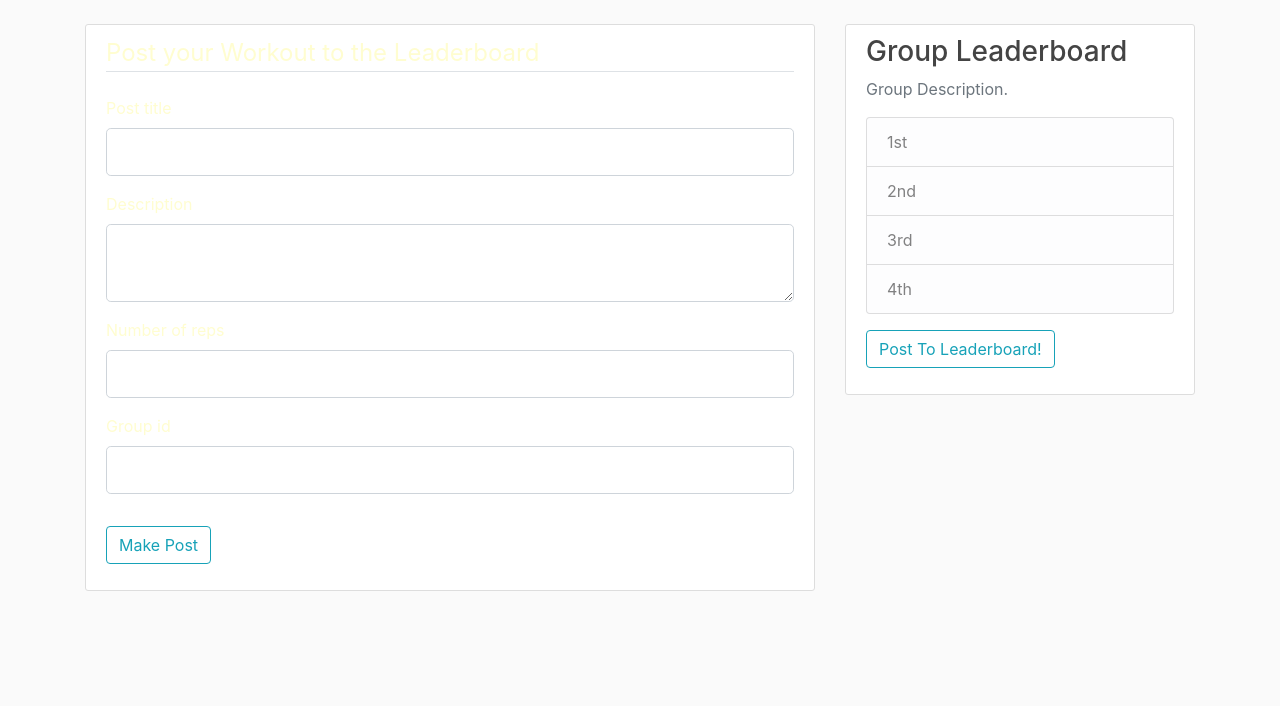
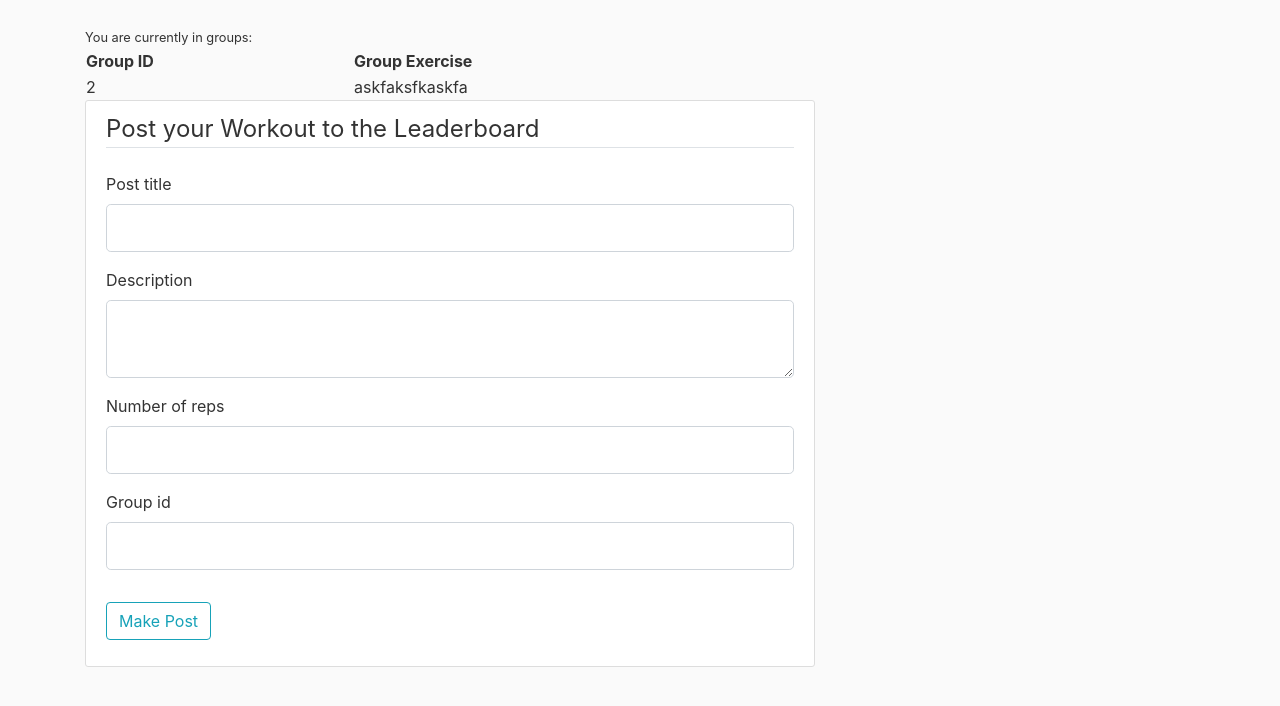
Before and after one commit to uniTeam21/exercisewebapp, a Flask app: page /leaderboard in a window 1280 px wide. Shown: the part 56-762 px from the top of the page. Run offline with Flask 2, Linux system fonts and the light colour scheme; a user stored in the database is signed in; data comes from the database, SQL or seed files in the repository; some libraries are stand-ins or nearby versions.

Commit message:
Add files via upload
9/4/21 voting system working, still needs cleaning up and designed better.

```diff
--- a/teamproject21/exercisewebapp/__init__.py
+++ b/teamproject21/exercisewebapp/__init__.py
@@ -4,6 +4,7 @@ from flask_bcrypt import Bcrypt
 from flask_login import LoginManager
 
 app = Flask(__name__)
+app.jinja_env.add_extension('jinja2.ext.loopcontrols')
 app.config['SECRET_KEY'] = '5791628bb0b13ce0c676dfde280ba245'
 app.config['SQLALCHEMY_DATABASE_URI'] = 'sqlite:///site.db'
 db = SQLAlchemy(app)
--- a/teamproject21/exercisewebapp/forms.py
+++ b/teamproject21/exercisewebapp/forms.py
@@ -1,5 +1,5 @@
 from flask_wtf import FlaskForm
-from wtforms import StringField, PasswordField, SubmitField, BooleanField, TextAreaField, IntegerField
+from wtforms import StringField, PasswordField, SubmitField, BooleanField, TextAreaField, IntegerField, HiddenField
 from wtforms.validators import DataRequired, Length, Email, EqualTo, ValidationError
 from exercisewebapp.models import User
 
@@ -48,3 +48,8 @@ class PostForm(FlaskForm):
     reps = IntegerField('Number of reps', validators=[DataRequired()])
     group_id = IntegerField('Group id', validators=[DataRequired()])
     submit = SubmitField('Make Post')
+
+class VoteForm(FlaskForm):
+    upvote = SubmitField('Upvote')
+    downvote = SubmitField('Downvote')
+    myhiddenid = HiddenField()
--- a/teamproject21/exercisewebapp/routes.py
+++ b/teamproject21/exercisewebapp/routes.py
@@ -1,28 +1,109 @@
 from flask import render_template, url_for, flash, redirect, request, session
 from exercisewebapp import app, db, bcrypt
-from exercisewebapp.forms import RegistrationForm, LoginForm, GroupCreateForm, PostForm
-from exercisewebapp.models import User, Post, Group
+from exercisewebapp.forms import RegistrationForm, LoginForm, GroupCreateForm, PostForm, VoteForm
+from exercisewebapp.models import User, Post, Group, Postvote
 from flask_login import login_user, current_user, logout_user, login_required
 from sqlalchemy import desc
 import pandas as pd
 
 
+##TODO: create seperate file to store non route functions and import them in
+##TODO: Leaderboard duplicates value if two posts with same number of reps exists (FIX IT)
+##TODO: maybe change home to be like first in first out post, so one post at a time people have to vote to see the next
+##TODO: put current users groups in the side bar on post to leaderboard and my groups
 
 
 
-@app.route("/")
-@app.route("/home", methods=['GET'])
+
+# @app.route("/")
+@app.route("/home", methods=['GET', 'POST'])
 def home():
-    data = db.session.query(Post, User).join(User).all()
-    #to show latest posts at the top
-    data.reverse()
-    #posts1 = Post.query.order_by(Post.date_posted).all()
-    return render_template('homefeed.html', posts=data)
+    if current_user.is_authenticated:
+        ##TODO:user this for my posts page --  data = db.session.query(Post, User, Postvote).join(User).join(Postvote).filter(User.id == current_user.id).all()
+        groups = []
+        print(Post.query.all())
+        user = db.session.query(User).filter(User.id == current_user.id).one()
+        for group in user.groups:
+            groups.append(group.id)
+
+        data = db.session.query(Post, User, Postvote).join(User).join(Postvote).filter(Post.group_id.in_(groups)).all()
+        #to show latest posts at the top
+        data.reverse()
+        form = VoteForm()
+
+        x = True
+
+        if form.validate_on_submit():
+
+            postvoteid = int(form.myhiddenid.data)
+
+            if form.upvote.data:
+                print('upvote')
+
+                postvote = db.session.query(Postvote).filter(Postvote.id == postvoteid).one()
+
+
+                for user in postvote.users_voted:
+                    if user.id == current_user.id:
+                        x = False
+                if x:
+                    postvote.upvote_number = int(postvote.upvote_number) + 1
+                    postvote.total_votes = int(postvote.total_votes) + 1
+                    postvote.users_voted.append(current_user)
+                    db.session.commit()
+                else:
+                    flash('You have already voted in that post!')
+                print(f'Upvotes: {postvote.upvote_number}')
+                print(f'Downvotes: {postvote.downvote_number}')
+
+
+            elif form.downvote.data:
+                print('downvote')
+
+
+
+                postvote = db.session.query(Postvote).filter(Postvote.id == postvoteid).one()
+
+
+                for user in postvote.users_voted:
+                    if user.id == current_user.id:
+                        x = False
+                if x:
+                    postvote.downvote_number = int(postvote.downvote_number) + 1
+                    postvote.total_votes = int(postvote.total_votes) + 1
+
+                    postvote.users_voted.append(current_user)
+                    db.session.commit()
+                else:
+                    flash('You have already voted in that post!')
+                print(f'Upvotes: {postvote.upvote_number}')
+                print(f'Downvotes: {postvote.downvote_number}')
+
+
+        return render_template('homefeed.html', posts=data, current_user_id=current_user.id, form=form, x=x)
+
+    return render_template('homefeed.html')
+
+
+
 
 
 @app.route("/about")
 def about():
     return render_template('about.html', title='About')
+
+
+
+def getMemberCount(group_id):
+    all_users = User.query.all()
+    membercount = 0
+    for user in all_users:
+        for group in user.groups:
+            if group.id == group_id:
+                membercount +=1
+    return membercount
+
+
 
 @app.route("/leaderboard",methods=['GET', 'POST'])
 @login_required
@@ -30,18 +111,34 @@ def post_leaderboard():
     if current_user.is_authenticated:
         form = PostForm()
         user = current_user.id
+        # list all groups the current user is in
+        current_user_groups_list = get_current_user_groups()
         if form.validate_on_submit():
             post = Post(title=form.title.data, content=form.content.data, reps=int(form.reps.data), user_id=int(user),group_id=int(form.group_id.data))
-            #post = User(title=form.title.data, content=form.content.data, reps=int(form.reps.data), user_id=int(user), groups=Group(id =int(form.group_id.data)))
+
             group = Group.query.get(form.group_id.data)
-            usergroup = User.query.get(user)#.groups.insert(group)
-            #usergroup.groups.append(group)
-            #print(usergroup.groups)
+            usergroup = User.query.get(user)
             group.groups.append(usergroup)
             db.session.add(post)
             db.session.commit()
+            membercount = getMemberCount(form.group_id.data)
+            last_post =  Post.query.order_by(-Post.id).first()
+            post_vote = Postvote(post_id=int(last_post.id), group_id = int(last_post.group_id),post=last_post,upvote_number=0, downvote_number = 0, total_votes = 0, member_count=membercount, decided=False)
+            db.session.add(post_vote)
+            db.session.commit()
+
+            all_post_votes = Postvote.query.filter(Postvote.group_id == int(form.group_id.data)).all()
+            for postvote in all_post_votes:
+                if postvote.decided == False:
+                    postvote.member_count = membercount
+            db.session.commit()
+
+
+
             flash('Your post has been created', 'success')
+
             return redirect(url_for('home'))
+        return render_template('leaderboard.html', title='Group Leaderboard',form = form, current_user_groups_list=current_user_groups_list)
     return render_template('leaderboard.html', title='Group Leaderboard',form = form)
 
 def getValues(df_list):
@@ -53,7 +150,7 @@ def getValues(df_list):
     return df_group_id[0], df_group_title[0]
 
 
-def leaderboardGroup(all_users):
+def leaderboardGroup(all_users, accepted_posts):
 
     if current_user.is_authenticated:
 
@@ -72,7 +169,7 @@ def leaderboardGroup(all_users):
                             group_post_reps.append(post.reps)
                     post_reps.append(group_post_reps)
 
-        print(post_reps)
+
 
 
         # for all users that are in the same groups as the current user
@@ -82,45 +179,86 @@ def leaderboardGroup(all_users):
             for group in user.groups:
                 user_info = []
                 if group.id in user_group_ids:
-                    user_info.append(group.id)
-                    user_info.append(group.exercise_title)
-                    user_info.append(user.id)
-                    user_info.append(user.username)
-                    max_rep = 0
+
+                    ##
                     for post in user.posts:
+
                         if post.group_id == group.id:
-                            if post.reps > max_rep:
-                                max_rep = post.reps
-                    user_info.append(max_rep)
-                    #print(user_info)
+                            if post.id in accepted_posts:
+                                print(f'post id: {post.id}, user id: {post.user_id}')
+                    ##
 
-                    df_user_info = pd.DataFrame([user_info], columns=['group_id','exercise_title', 'user_id','username', 'max_rep'])
+                                user_info.append(group.id)
+                                user_info.append(group.exercise_title)
+                                user_info.append(user.id)
+                                user_info.append(user.username)
+                                max_rep = 0
+                                for post in user.posts:
+                                    if post.group_id == group.id:
+
+                                        if post.reps > max_rep:
+                                            max_rep = post.reps
+                                user_info.append(max_rep)
+                                #print(user_info)
+
+                                df_user_info = pd.DataFrame([user_info], columns=['group_id','exercise_title', 'user_id','username', 'max_rep'])
 
                 df= pd.concat([df, df_user_info])
 
-
-
-        #TODO: test function and query csv file to seperate out the distinct groups
-        # and sort based on max rep
+        ##
+        df = df.drop_duplicates(subset=None, keep='first', inplace=False)
+        ##TODO:maybe another drop dupilicates with subset max rep and user id
         groups = df.group_id.unique()
-        #print(groups)
-        #df_sorted_collection = pd.DataFrame(columns =['group_id', 'user_id','username', 'max_rep'])
         df_sorted_collection = []
         for group in groups:
             df_group = df.loc[df['group_id'] == group]
             df_group =df_group.sort_values(by='max_rep', ascending=False)
-            #print(df_group)
-            #df_sorted_collection.append(df_group.to_html())
             df_sorted_collection.append(df_group)
-        #print(df_sorted_collection)
+
         return df_sorted_collection, df, groups, post_reps
 
 
 
 
-# def getReps(all_users):
 
 
+def processVotes(all_postvotes):
+    #process voting decisions
+
+    for postvote in all_postvotes:
+        if postvote.decided == False:
+
+            if postvote.total_votes > (postvote.member_count/2):
+
+                if postvote.upvote_number > postvote.downvote_number:
+
+
+                    #set decided to true
+                    postvote.decided = True
+                    postvote.decision = True
+                    db.session.commit()
+                elif postvote.downvote_number > postvote.upvote_number:
+                    postvote.decided=True
+                    postvote.decision=False
+                    db.session.commit()
+
+    #collect decided post ids that have been accepted
+    decided_post_ids = []
+    for postvote in all_postvotes:
+        if postvote.decided == True and postvote.decision == True:
+            decided_post_ids.append(postvote.post_id)
+    #return list of all post ids that have been accepted to be posted leaderboard
+    return decided_post_ids
+
+def get_current_user_groups():
+    # list all groups the current user is in
+    current_user_groups_id_list = []
+    current_user_groups_title_list = []
+    for group in current_user.groups:
+        current_user_groups_id_list.append(group.id)
+        current_user_groups_title_list.append(group.exercise_title)
+    zipped= zip(current_user_groups_id_list, current_user_groups_title_list)
+    return list(zipped)
 
 #this function will get post information to leaderboards for each group
 #for each unique group, get posts with highest reps for each unique person
@@ -129,24 +267,63 @@ def leaderboardGroup(all_users):
 @login_required
 def update_leaderboard():
     if current_user.is_authenticated:
-        #user_posts = User.query.get(current_user).all()
 
-        try:
-            all_users = User.query.all()
-            df_html_list, df, groups, post_reps = leaderboardGroup(all_users)
+        #list all groups the current user is in
+        current_user_groups_list = get_current_user_groups()
 
-            df_group_id_list = df['group_id'].unique()
+        all_postvotes = Postvote.query.all()
+        #list of accepted post ids
+        accepted_posts = processVotes(all_postvotes)
+        if current_user_groups_list:
 
-            df_exercise_title_list = df['exercise_title'].unique()
+            try:
 
-            return render_template('updateleaderboard.html', tables=df_html_list, titles=df.columns.values,
-                                   ids=df_group_id_list.tolist(), exercise_titles=df_exercise_title_list.tolist(),
-                                   post_reps=post_reps)
-        except:
-            flash('You are not in any groups, make a post to a group to join first!', 'Fail')
+                all_users = User.query.all()
+
+                df_html_list, df, groups, post_reps = leaderboardGroup(all_users, accepted_posts)
+
+                df_group_id_list = df['group_id'].unique()
+
+                df_exercise_title_list = df['exercise_title'].unique()
+                print(current_user_groups_list)
+                return render_template('updateleaderboard.html', tables=df_html_list, titles=df.columns.values,
+                                       ids=df_group_id_list.tolist(), exercise_titles=df_exercise_title_list.tolist(),
+                                       post_reps=post_reps, current_user_list = current_user_groups_list)
+            except:
+
+                flash('Your groups have no data yet, make a post or make sure to vote on group posts', 'Fail')
+                flash('You are in groups:')
+                for id, title in current_user_groups_list:
+                    flash(f'Group id: {id} \nGroup Exercise: {title}')
+
+
+
+        else:
+            flash('You are not in any groups, create a group or make a post to an existing group to join first!','Fail')
             return redirect(url_for('home'))
 
     return render_template('homefeed.html')
+
+
+# def groupProgress(all_posts):
+#     if current_user.is_authenticated:
+#         df_main= pd.DataFrame(columns =['post_id','group_id','user_id','date_posted', 'reps'])
+#         post_info = []
+#         for post in all_posts:
+#             #puts info into list format
+#             post_info.append(post.id)
+#             post_info.append(post.group_id)
+#             post_info.append(post.user_id)
+#             post_info.append(post.date_posted)
+#             post_info.append(post.reps)
+#
+#             df_inloop = pd.DataFrame([post_info], columns=['post_id', 'group_id', 'user_id', 'date_posted', 'reps'])
+#             df_main = pd.concat([df_main, df_inloop])
+#         print(df_main)
+
+
+
+
 
 
 
@@ -199,9 +376,12 @@ def creategroup():
     if current_user.is_authenticated:
         form = GroupCreateForm()
         user = current_user.id
+
         if form.validate_on_submit():
             group = Group(exercise_title=form.exercise_name.data, description=form.description.data, leader_user_id=user)
             db.session.add(group)
+            db.session.commit()
+            current_user.groups.append(group)
             db.session.commit()
             flash('Your new exercise group has been created! You are now able to invite friends and compete!', 'success')
             return redirect(url_for('home'))
--- a/teamproject21/exercisewebapp/static/main.css
+++ b/teamproject21/exercisewebapp/static/main.css
@@ -1,12 +1,6 @@
-#about {
-    background: #FFFDD0;
-    color: #FFFDD0;
-}
-
-
 body {
   background: #fafafa;
-  color: #FFFDD0;
+  color: #333333;
   margin-top: 5rem;
 }
 
--- a/teamproject21/exercisewebapp/templates/account.html
+++ b/teamproject21/exercisewebapp/templates/account.html
@@ -1,4 +1,9 @@
 {% extends "layout.html" %}
 {% block content %}
     <h1>{{ current_user.username }}</h1>
+    <article class="media content-section">
+          <div class="media-body">
+              <p>Test</p>
+          </div>
+    </article>
 {% endblock content %}
--- a/teamproject21/exercisewebapp/templates/layout.html
+++ b/teamproject21/exercisewebapp/templates/layout.html
@@ -63,26 +63,26 @@
           {% block content %}{% endblock %}
         </div>
 
-          <! -- Leader board section needs to query from group database/ sort and display as list with name and number of reps? -->
-          {% if current_user.is_authenticated %}
-            <div class="col-md-4">
-              <div class="content-section">
-                <h3>Group Leaderboard</h3>
-                <p class='text-muted'>Group Description.
-                  <ul class="list-group">
-                    <li class="list-group-item list-group-item-light">1st</li>
-                    <li class="list-group-item list-group-item-light">2nd</li>
-                    <li class="list-group-item list-group-item-light">3rd</li>
-                    <li class="list-group-item list-group-item-light">4th</li>
-                  </ul>
+<!--          <! &#45;&#45; Leader board section needs to query from group database/ sort and display as list with name and number of reps? &ndash;&gt;-->
+<!--          {% if current_user.is_authenticated %}-->
+<!--            <div class="col-md-4">-->
+<!--              <div class="content-section">-->
+<!--                <h3>Group Leaderboard</h3>-->
+<!--                <p class='text-muted'>Group Description.-->
+<!--                  <ul class="list-group">-->
+<!--                    <li class="list-group-item list-group-item-light">1st</li>-->
+<!--                    <li class="list-group-item list-group-item-light">2nd</li>-->
+<!--                    <li class="list-group-item list-group-item-light">3rd</li>-->
+<!--                    <li class="list-group-item list-group-item-light">4th</li>-->
+<!--                  </ul>-->
 
-                </p>
-                  <div class="form-group">
-                 <button class="btn btn-outline-info" onclick="location.href='/leaderboard'">Post To Leaderboard!</button>
-                  </div>
-              </div>
-            </div>
-          {% endif %}
+<!--                </p>-->
+<!--                  <div class="form-group">-->
+<!--                 <button class="btn btn-outline-info" onclick="location.href='/leaderboard'">Post To Leaderboard!</button>-->
+<!--                  </div>-->
+<!--              </div>-->
+<!--            </div>-->
+<!--          {% endif %}-->
       </div>
     </main>
 
--- a/teamproject21/exercisewebapp/templates/leaderboard.html
+++ b/teamproject21/exercisewebapp/templates/leaderboard.html
@@ -2,6 +2,23 @@
 {% block content %}
 <! -- Leader board section needs to query from group database/ sort and display as list with name and number of reps? -->
           {% if current_user.is_authenticated %}
+            {% if current_user_groups_list is defined and current_user_groups_list %}
+                <small>You are currently in groups:</small>
+                <table style="width:100%">
+                      <tr>
+                        <th>Group ID</th>
+                        <th>Group Exercise</th>
+                      </tr>
+                {% for id, title in current_user_groups_list %}
+                      <tr>
+                        <td>{{id}}</td>
+                        <td>{{title}}</td>
+                      </tr>
+                {% endfor%}
+                    </table>
+            {% else%}
+                <small>You are in no groups currently, create a group or post to an existing group to join</small>
+            {% endif %}
           <div class="content-section">
         <form method="POST" action="">
             {{ form.hidden_tag() }}
```
Also changed, not shown: teamproject21/exercisewebapp/models.py (+24 -10 lines), teamproject21/exercisewebapp/templates/homefeed.html (+26 -1 lines), teamproject21/exercisewebapp/templates/updateleaderboard.html (+15 -0 lines), teamproject21/exercisewebapp/site.db.
